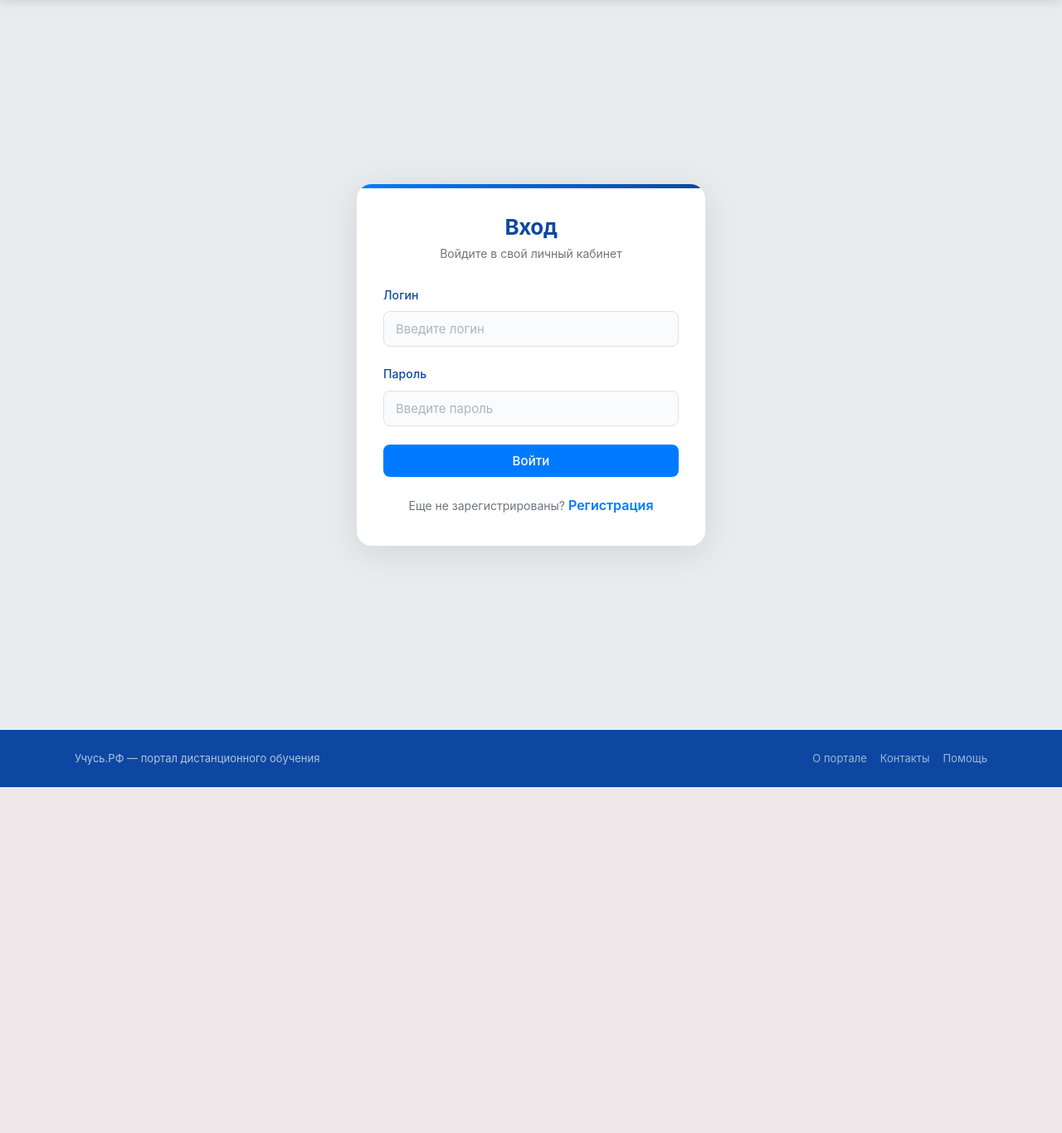
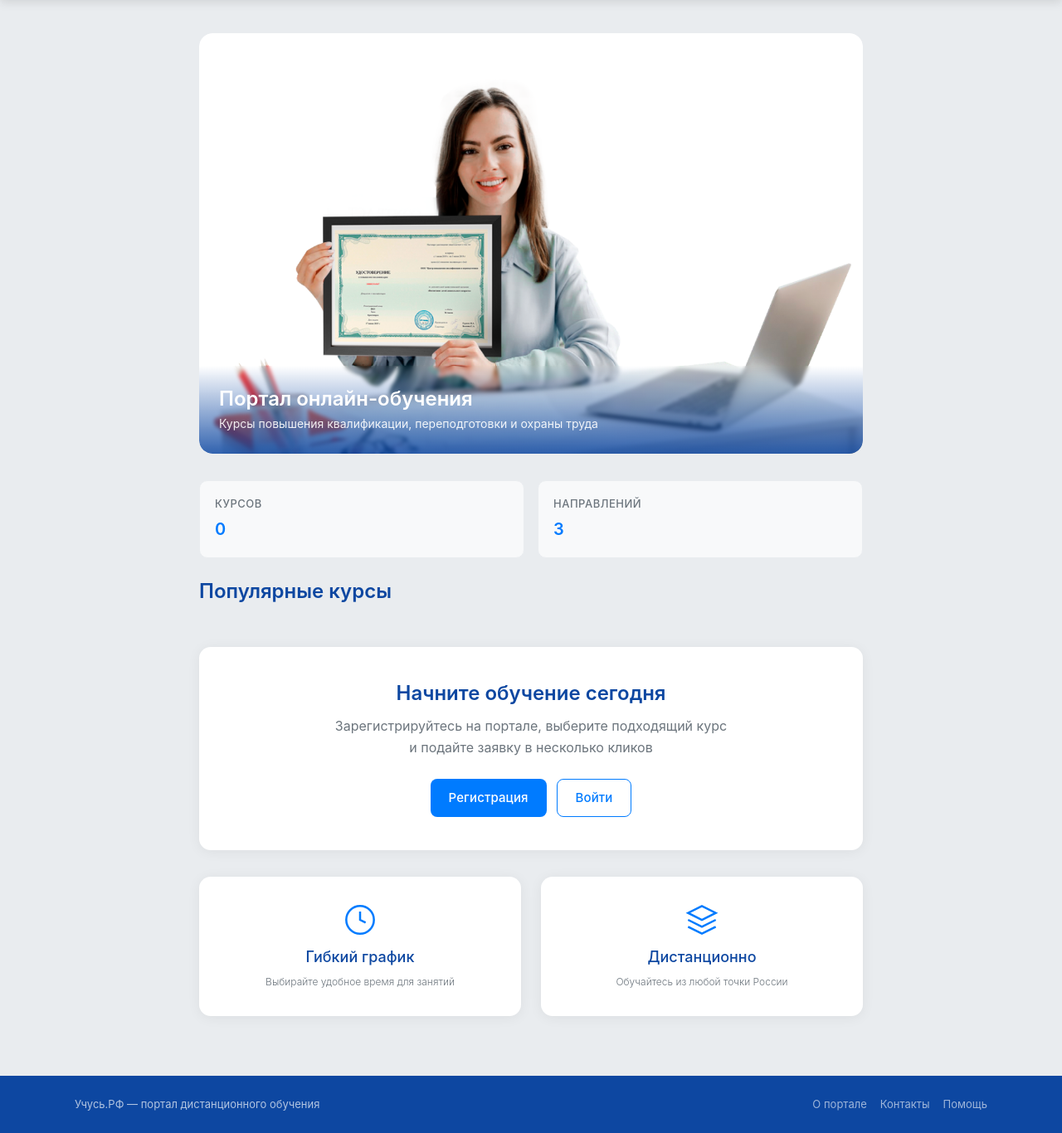
Before and after one commit to nesterovroman151-gif/Demo, a Django app: page / in a window 1280 px wide. Shown: the part 60-1426 px from the top of the page at 83% size. Before the commit the page ends 1009 px from the top, so only its background shows below. Run offline with Django 5.2, Linux system fonts and the light colour scheme; data that the repository does not hold is empty; some web fonts are replaced.

Commit message:
Оптимизация базы данных и микроанимации интерфейса

```diff
--- /dev/null
+++ b/main/templates/main/landing.html
@@ -0,0 +1,68 @@
+{% extends 'base.html' %}
+{% block title %}Учусь.РФ — Портал дистанционного обучения{% endblock %}
+{% block content %}
+<div style="max-width:800px;margin:0 auto">
+    <div class="hero-block fade-in" style="margin-bottom:32px">
+        <img src="/static/assets/hero.png" alt="" style="width:100%;border-radius:16px;display:block;">
+        <div class="hero-overlay">
+            <h2>Портал онлайн-обучения</h2>
+            <p>Курсы повышения квалификации, переподготовки и охраны труда</p>
+        </div>
+    </div>
+
+    <div class="grid-info fade-in stagger-1">
+        <div class="info-card">
+            <h3>Курсов</h3>
+            <p>{{ courses.count }}</p>
+        </div>
+        <div class="info-card">
+            <h3>Направлений</h3>
+            <p>3</p>
+        </div>
+    </div>
+
+    <h2 style="margin-bottom:20px">Популярные курсы</h2>
+    <div class="grid-3 fade-in stagger-2" style="margin-bottom:32px">
+        {% for course in courses %}
+        <div class="card" style="display:flex;flex-direction:column">
+            <div style="height:120px;background:#e9ecef;border-radius:8px;margin-bottom:16px;overflow:hidden">
+                {% if forloop.counter == 1 %}
+                <img src="/static/assets/course_1.jpg" alt="" style="width:100%;height:100%;object-fit:cover">
+                {% elif forloop.counter == 2 %}
+                <img src="/static/assets/students_corner.png" alt="" style="width:100%;height:100%;object-fit:cover">
+                {% else %}
+                <img src="/static/assets/slide18-l-1.jpg" alt="" style="width:100%;height:100%;object-fit:cover">
+                {% endif %}
+            </div>
+            <h3 style="margin-bottom:8px;font-size:15px;line-height:1.4">{{ course.name }}</h3>
+            <p class="small-text" style="color:#6c757d;margin-bottom:16px">{{ course.get_course_type_display }}</p>
+            <a href="{% url 'login' %}" class="btn btn-primary btn-sm" style="margin-top:auto">Подробнее</a>
+        </div>
+        {% endfor %}
+    </div>
+
+    <div class="card fade-in stagger-3" style="text-align:center;padding:40px">
+        <h2 style="margin-bottom:12px">Начните обучение сегодня</h2>
+        <p style="color:#6c757d;margin-bottom:24px;max-width:480px;margin-left:auto;margin-right:auto">
+            Зарегистрируйтесь на портале, выберите подходящий курс и подайте заявку в несколько кликов
+        </p>
+        <div style="display:flex;gap:12px;justify-content:center;flex-wrap:wrap">
+            <a href="{% url 'register' %}" class="btn btn-primary">Регистрация</a>
+            <a href="{% url 'login' %}" class="btn btn-secondary">Войти</a>
+        </div>
+    </div>
+
+    <div class="grid-2 fade-in stagger-4" style="margin-top:32px;margin-bottom:32px">
+        <div class="card" style="text-align:center;padding:32px">
+            <svg width="40" height="40" viewBox="0 0 24 24" fill="none" stroke="#007bff" stroke-width="1.5" style="margin:0 auto 12px;display:block"><circle cx="12" cy="12" r="10"/><polyline points="12,6 12,12 16,14"/></svg>
+            <h3 style="margin-bottom:8px">Гибкий график</h3>
+            <p class="small-text" style="color:#6c757d">Выбирайте удобное время для занятий</p>
+        </div>
+        <div class="card" style="text-align:center;padding:32px">
+            <svg width="40" height="40" viewBox="0 0 24 24" fill="none" stroke="#007bff" stroke-width="1.5" style="margin:0 auto 12px;display:block"><path d="M12 2L2 7l10 5 10-5-10-5zM2 17l10 5 10-5M2 12l10 5 10-5"/></svg>
+            <h3 style="margin-bottom:8px">Дистанционно</h3>
+            <p class="small-text" style="color:#6c757d">Обучайтесь из любой точки России</p>
+        </div>
+    </div>
+</div>
+{% endblock %}
--- a/main/urls.py
+++ b/main/urls.py
@@ -2,7 +2,7 @@ from django.urls import path
 from . import views
 
 urlpatterns = [
-    path('', views.login_view, name='home'),
+    path('', views.landing_view, name='home'),
     path('register/', views.register_view, name='register'),
     path('login/', views.login_view, name='login'),
     path('logout/', views.logout_view, name='logout'),
--- a/main/views.py
+++ b/main/views.py
@@ -2,10 +2,18 @@ from django.shortcuts import render, redirect, get_object_or_404
 from django.contrib.auth import authenticate, login, logout
 from django.contrib.auth.decorators import login_required
 from django.contrib import messages
-from .models import User, Application
+from django.core.paginator import Paginator
+from .models import User, Application, Course
 from .forms import (
     RegistrationForm, LoginForm, ApplicationForm, ReviewForm
 )
+
+
+def landing_view(request):
+    if request.user.is_authenticated:
+        return redirect('profile')
+    courses = Course.objects.all()[:3]
+    return render(request, 'main/landing.html', {'courses': courses})
 
 
 def register_view(request):
@@ -54,8 +62,7 @@ def logout_view(request):
 def profile_view(request):
     if request.user.username == 'Admin26':
         return redirect('admin_panel')
-    applications = request.user.applications.all()
-    review_form = ReviewForm()
+    applications = request.user.applications.select_related('course', 'review').all()
     can_review = applications.filter(status='completed').exclude(
         review__isnull=False
     ).exists()
@@ -77,7 +84,6 @@ def profile_view(request):
 
     return render(request, 'main/profile.html', {
         'applications': applications,
-        'review_form': review_form,
         'can_review': can_review,
     })
 
@@ -103,7 +109,7 @@ def admin_panel_view(request):
 
     status_filter = request.GET.get('status', '')
     sort_by = request.GET.get('sort', '-created_at')
-    applications = Application.objects.all()
+    applications = Application.objects.select_related('user', 'course').all()
 
     if status_filter:
         applications = applications.filter(status=status_filter)
@@ -111,15 +117,12 @@ def admin_panel_view(request):
     valid_sorts = {
         'created_at': 'created_at',
         '-created_at': '-created_at',
-        'status': 'status',
-        '-status': '-status',
         'user': 'user__username',
         '-user': '-user__username',
     }
     sort = valid_sorts.get(sort_by, '-created_at')
     applications = applications.order_by(sort)
 
-    from django.core.paginator import Paginator
     paginator = Paginator(applications, 5)
     page = request.GET.get('page', 1)
     page_obj = paginator.get_page(page)
--- a/static/css/style.css
+++ b/static/css/style.css
@@ -1067,6 +1067,185 @@ table td {
     .btn { padding: 10px 18px; font-size: 14px; }
 }
 
+.btn:active {
+    transform: translateY(1px) scale(0.98) !important;
+}
+
+.form-input {
+    position: relative;
+}
+
+.form-input:not(:placeholder-shown) {
+    background: #ffffff;
+}
+
+select.form-input option {
+    padding: 8px;
+}
+
+.application-card::after {
+    content: '';
+    position: absolute;
+    top: 0;
+    left: 0;
+    right: 0;
+    bottom: 0;
+    border-radius: 14px;
+    border: 2px solid transparent;
+    transition: border-color 0.3s ease;
+    pointer-events: none;
+}
+
+.application-card:hover::after {
+    border-color: rgba(0,123,255,0.15);
+}
+
+.status-badge::before {
+    content: '';
+    display: inline-block;
+    width: 6px;
+    height: 6px;
+    border-radius: 50%;
+    margin-right: 4px;
+}
+
+.status-new::before { background: #1a5276; }
+.status-in_progress::before { background: #7d6608; }
+.status-completed::before { background: #1e8449; }
+
+.table-wrapper {
+    position: relative;
+}
+
+.table-wrapper::before {
+    content: '';
+    position: absolute;
+    top: 0;
+    left: 0;
+    right: 0;
+    height: 3px;
+    background: linear-gradient(90deg, #007bff, #0d47a1, #007bff);
+    background-size: 200% 100%;
+    animation: shimmer 3s linear infinite;
+    border-radius: 12px 12px 0 0;
+}
+
+@keyframes shimmer {
+    0% { background-position: 200% 0; }
+    100% { background-position: -200% 0; }
+}
+
+.pagination a,
+.pagination span {
+    min-width: 38px;
+    height: 38px;
+}
+
+.pagination .step-links {
+    display: flex;
+    align-items: center;
+    gap: 4px;
+}
+
+.filters-bar {
+    background: #ffffff;
+    border-radius: 14px;
+    padding: 16px 20px;
+}
+
+.filters-bar::before {
+    content: '';
+    display: block;
+    height: 3px;
+    background: linear-gradient(90deg, #007bff, #0d47a1);
+    margin: -16px -20px 16px;
+    border-radius: 14px 14px 0 0;
+}
+
+.modal-content {
+    border-top: 3px solid #007bff;
+}
+
+input[type="date"].form-input::-webkit-calendar-picker-indicator {
+    cursor: pointer;
+    padding: 4px;
+    border-radius: 4px;
+    transition: background 0.2s;
+}
+
+input[type="date"].form-input::-webkit-calendar-picker-indicator:hover {
+    background: #e9ecef;
+}
+
+::-webkit-scrollbar {
+    width: 8px;
+    height: 8px;
+}
+
+::-webkit-scrollbar-track {
+    background: #f1f3f5;
+    border-radius: 4px;
+}
+
+::-webkit-scrollbar-thumb {
+    background: #adb5bd;
+    border-radius: 4px;
+}
+
+::-webkit-scrollbar-thumb:hover {
+    background: #6c757d;
+}
+
+* {
+    scrollbar-width: thin;
+    scrollbar-color: #adb5bd #f1f3f5;
+}
+
+.slider-btn svg {
+    transition: transform 0.2s ease;
+}
+
+.slider-btn:hover svg {
+    transform: scale(1.15);
+}
+
+.toast {
+    display: flex;
+    align-items: center;
+    gap: 12px;
+    padding: 14px 20px;
+    border-radius: 10px;
+    font-size: 14px;
+    font-weight: 500;
+    box-shadow: 0 6px 24px rgba(0,0,0,0.12);
+    backdrop-filter: blur(8px);
+}
+
+.toast::before {
+    content: '';
+    width: 8px;
+    height: 8px;
+    border-radius: 50%;
+    flex-shrink: 0;
+}
+
+.toast-success::before { background: #ffffff; }
+.toast-error::before { background: #ffffff; }
+.toast-info::before { background: #ffffff; }
+
+input:focus, select:focus, textarea:focus {
+    outline: none;
+}
+
+:focus-visible {
+    outline: 2px solid #007bff;
+    outline-offset: 2px;
+}
+
+.hero-overlay {
+    backdrop-filter: blur(2px);
+}
+
 @media (max-width: 390px) {
     html { font-size: 14px; }
     h1 { font-size: 24px; }
@@ -1075,4 +1254,17 @@ table td {
     .auth-card { padding: 22px 16px; }
     .card { padding: 16px; border-radius: 10px; }
     .slider-section { height: 180px; }
+    .section-header { flex-direction: column; align-items: flex-start; }
+    .pagination { gap: 4px; }
+    .pagination a, .pagination span { min-width: 32px; height: 32px; font-size: 13px; }
+    .application-card { padding: 16px; }
+    .application-card .app-header { flex-direction: column; }
+    .modal-content { padding: 20px; }
+    .btn { padding: 10px 18px; font-size: 14px; }
+    .header-logo span { font-size: 16px; }
+    .header-nav a { font-size: 11px; padding: 5px 8px; }
+    .footer-content { flex-direction: column; text-align: center; gap: 12px; }
+    .filters-bar { padding: 12px 16px; }
+    .filters-bar > select { width: 100%; }
+    .status-badge { font-size: 11px; padding: 4px 10px; }
 }
```
Also changed, not shown: main/models.py (+9 -0 lines), main/migrations/0002_application_main_applic_status_3e0440_idx_and_more.py (added).
